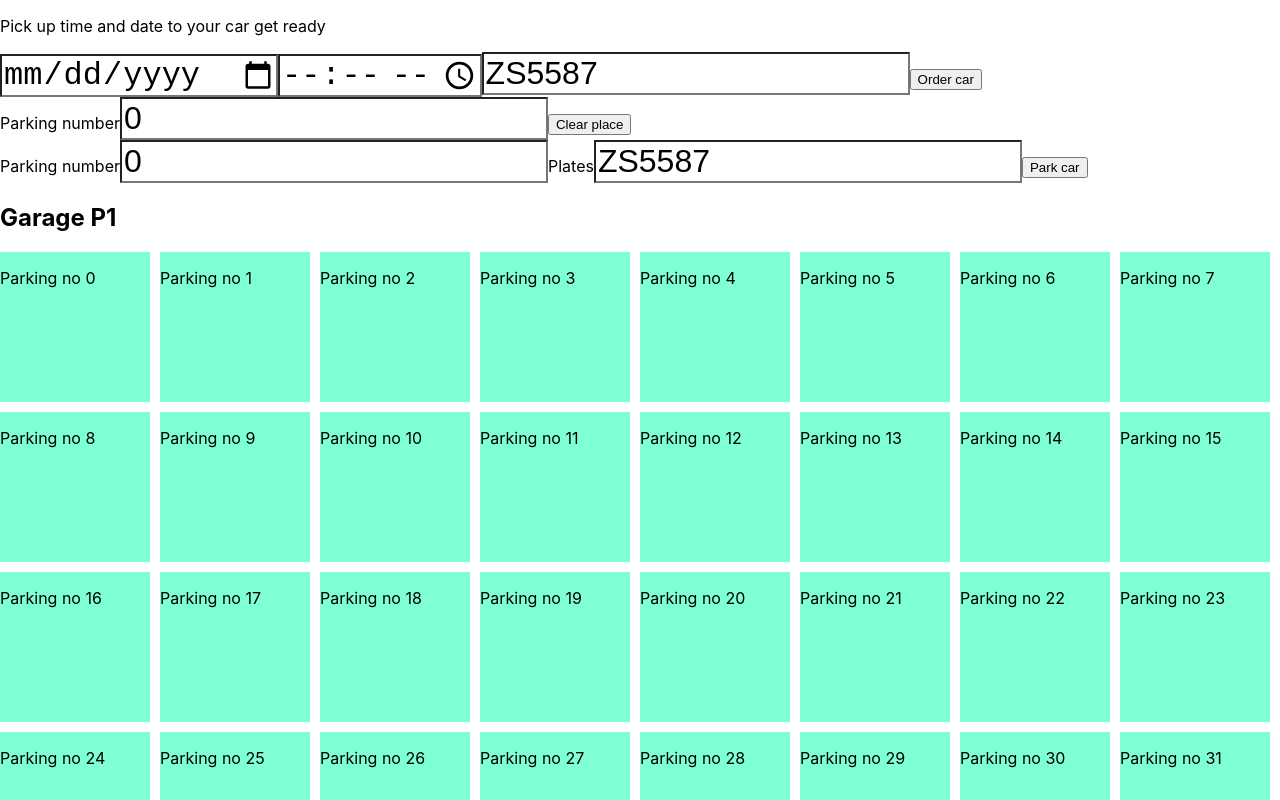
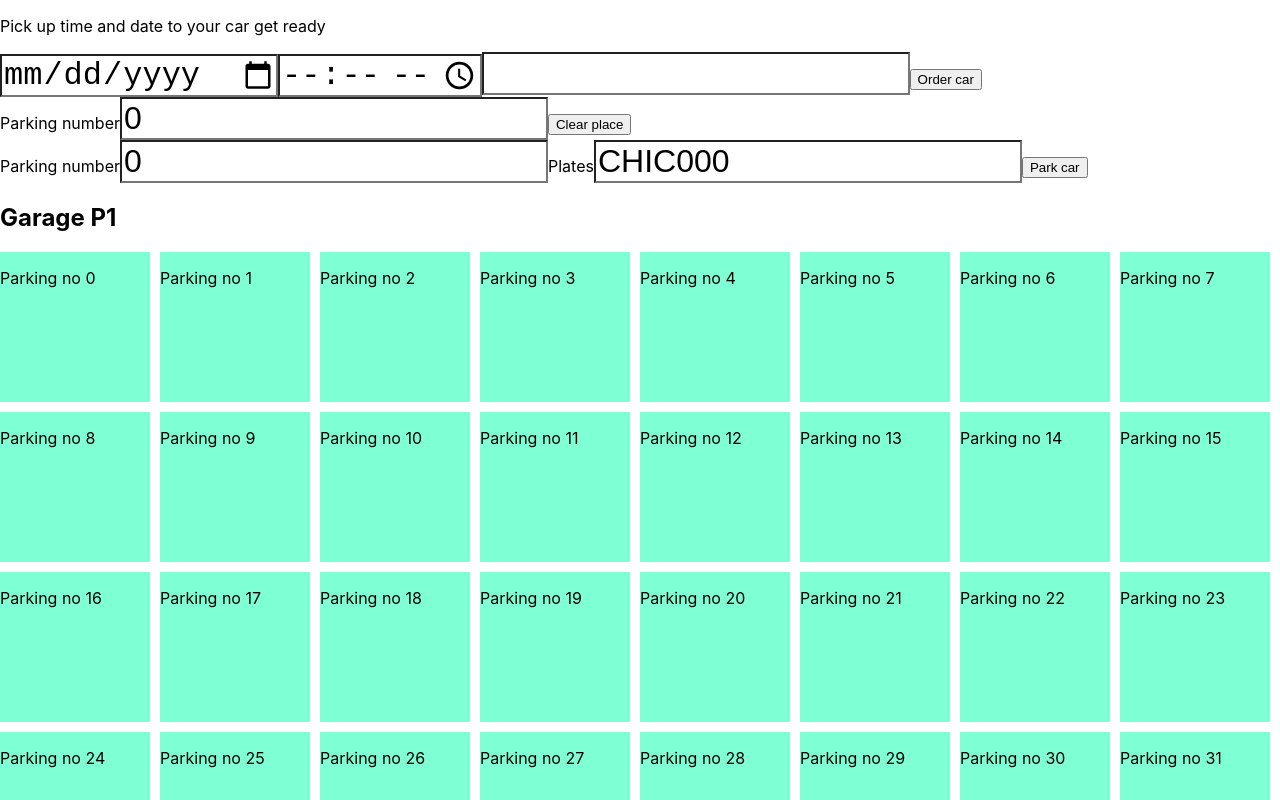
Before and after one commit to wjaqbo/parking, a React (Create React App) app: page / in a window 1280 px wide. Shown: the top 800 px of the page. Built offline with nearby package versions, Linux system fonts and the light colour scheme.

Commit message:
Add use local storage state hook

```diff
--- a/src/App.js
+++ b/src/App.js
@@ -1,5 +1,6 @@
 import './App.css';
 import { useState } from 'react';
+import useLocalState from './hooks/localStorage'
 
 import Garage from './components/Garage';
 import RequestForm from './components/RequestForm';
@@ -7,23 +8,23 @@ import ParkingCarForm from './components/ParkingCarForm'
 import ClearPlaceForm from './components/ClearPlaceForm';
 
 function App() {
-  const [date, setDate] = useState('');
-  const [time, setTime] = useState('');
-  const [car, setCar] = useState('ZS5587');
-  const [parkingNumber, setParkingNumber] = useState(0);
+  const [date, setDate] = useLocalState('date', '');
+  const [time, setTime] = useLocalState('time', '');
+  const [car, setCar] = useLocalState('car', 'CHIC000');
+  const [parkingNumber, setParkingNumber] = useLocalState('parkingNumber', 0);
   const [placeToClear, setPlaceToClear] = useState(0);
   const [user, setUser] = useState({
     fname: 'Stacey',
     lname: 'Gonzalez',
     email: 'stacey.gonzalez@gmail.com',
-    plates: 'ZS5587',
+    plates: '',
     car: 'Honda Civic',
   });
 
 
   const parkingPlaces = Array.from({ length: 100 });
   const emptyParking = parkingPlaces.map((element, index) => ({id: index, plates: null, pickUpAt: null}))
-  const [parkedCars, setParkedCars] = useState(emptyParking);
+  const [parkedCars, setParkedCars] = useLocalState('parkedCars', emptyParking);
 
   const handleSubmit = e => {
     e.preventDefault();
@@ -46,7 +47,7 @@ function App() {
       setDate(e.target.value);
     } else if (e.target.name === 'plates') {
       const newUserState = {...user};
-      newUserState.plates = e.target.value;
+      newUserState.plates = e.target.value.toUpperCase();
       setUser(newUserState);
     }
   };
@@ -59,16 +60,18 @@ function App() {
       const newParkingState = [...parkedCars]
       const alredyExists = parkedCars.find((element) => element.plates === car)
       if(!alredyExists) {
-        newParkingState[parkingNumber] = {id: parkingNumber, plates: car, pickUpAt: null};
+        newParkingState[parkingNumber] = {id: parseInt(parkingNumber), plates: car, pickUpAt: null};
         setParkedCars(newParkingState);
+      } else {
+        alert(`Car ${car} is already parked.`)
       }
     }
 }
   const handleParkingChange = e => {
     if(e.target.name === 'parkingnumber') {
-      setParkingNumber(e.target.value)
+      setParkingNumber(e.target.value.toUpperCase())
     } else if (e.target.name === 'car') {
-      setCar(e.target.value)
+      setCar(e.target.value.toUpperCase())
     }
   }
 
--- a/src/components/Garage.js
+++ b/src/components/Garage.js
@@ -4,7 +4,7 @@ import React from 'react';
 const Garage = ({parkedCars}) => {
   return (
     <div className="garage flex items-center">
-      {parkedCars.map((element, index) => {
+      {parkedCars && parkedCars.map((element, index) => {
         const isFree = (element.plates === null);
         const isOrdered = (element.pickUpAt !== null);
         return (<div className={`parking-place bg-gray-200 cursor-pointer p-2 ${isFree ? "free" : "" } ${isOrdered ? "ordered" : "" }`} key={index}>
--- a/src/components/RequestForm.js
+++ b/src/components/RequestForm.js
@@ -7,7 +7,7 @@ const RequestForm = ({ handleSubmit, handleChange, date, time, user }) => {
       <form onSubmit={handleSubmit} className="border-gray-900 mb-2 p-10 flex justify-between items-center">
         <input name="date" type="date" value={date} onChange={handleChange} />
         <input name="time" type="time" value={time} onChange={handleChange} />
-        <input name="plates" type="text" value={user.plates} onChange={handleChange}/>
+        <input name="plates" type="text" value={user.plates} onChange={handleChange} className="uppercase"/>
         <button className="bg-blue-400 py-5 px-10 border-r-2 text-white font-bold text-2xl w-64">Order car</button>
       </form>
     </div>
--- /dev/null
+++ b/src/hooks/localStorage.js
@@ -0,0 +1,11 @@
+import { useState } from "react";
+
+export default function useLocalState(localItem, initialValue) {
+    const [loc, setState] = useState(JSON.parse(localStorage.getItem(localItem)) || initialValue);
+
+    function setLoc(newItem) {
+        localStorage.setItem(localItem, JSON.stringify(newItem));
+        setState(newItem)
+    }
+    return [loc, setLoc]
+}
```
